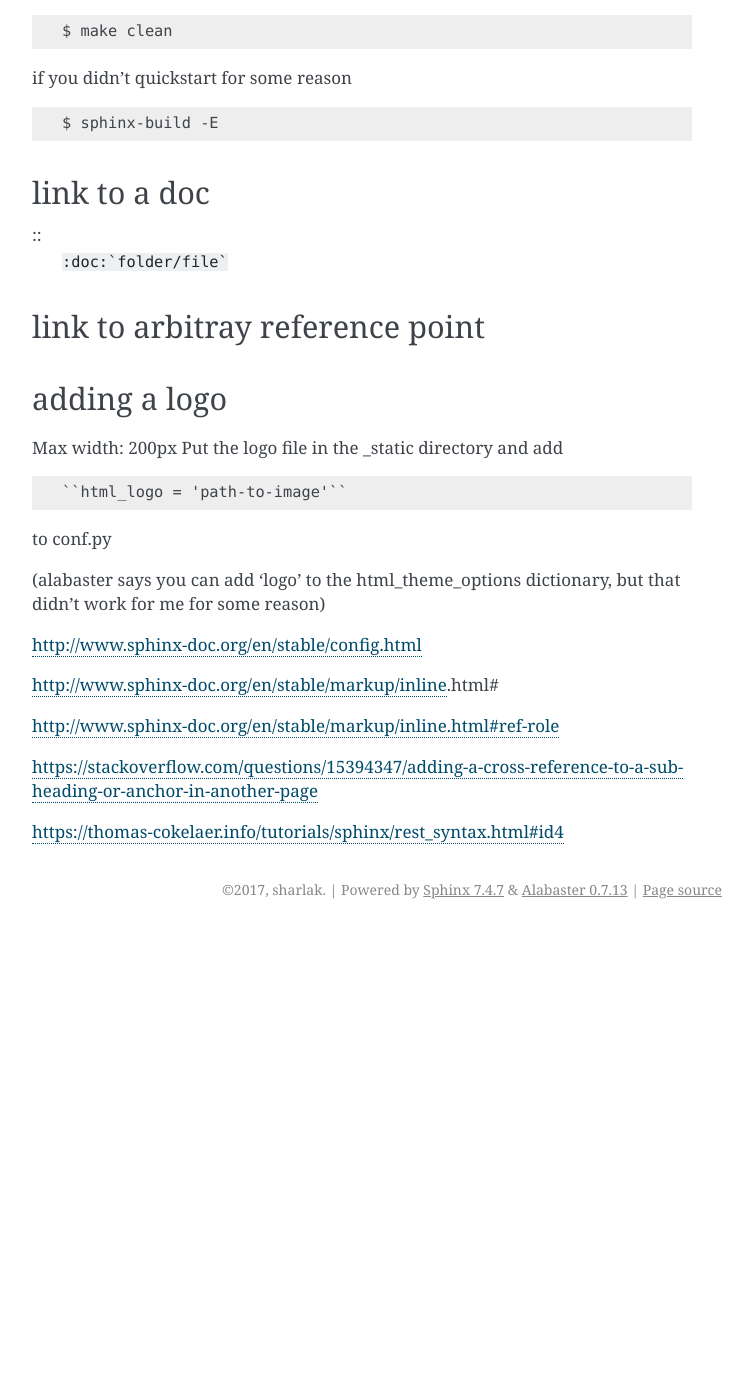
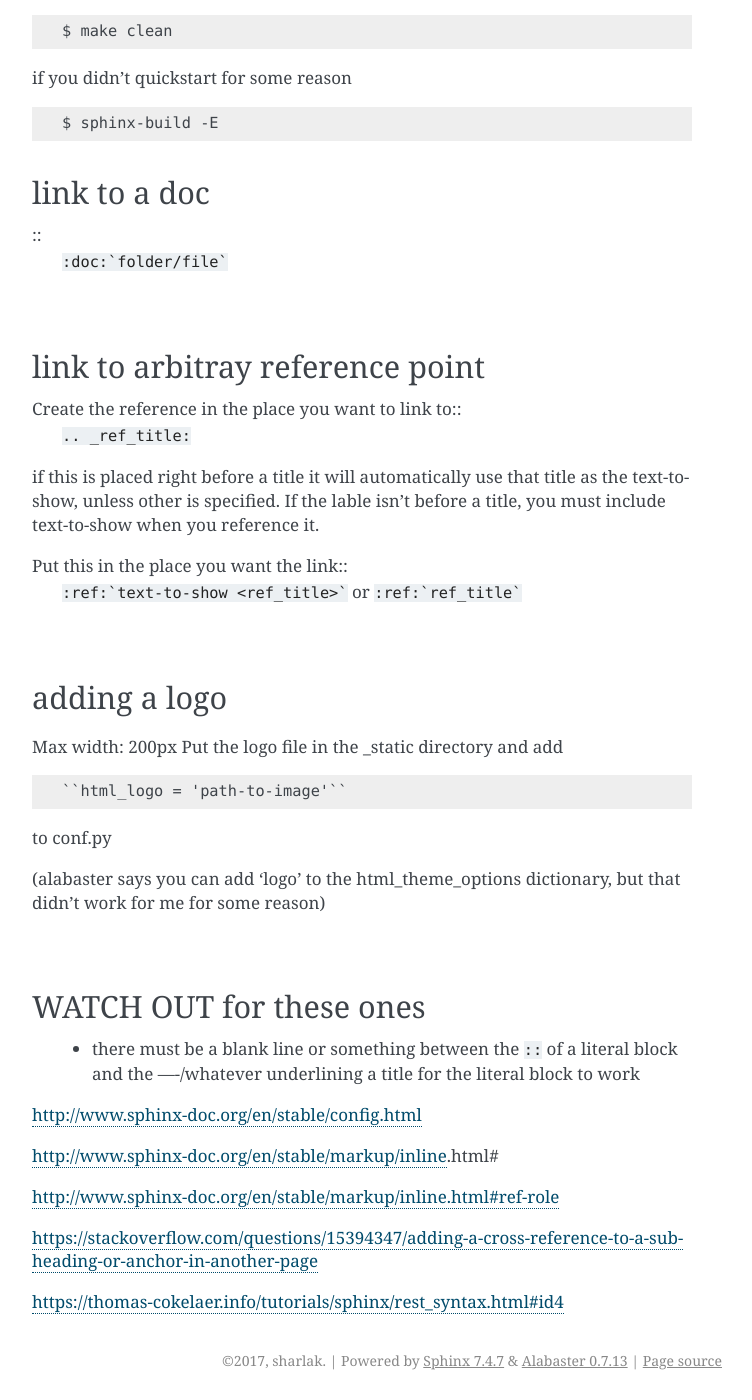
Before and after one commit to elanorigby/devbook, a Sphinx documentation site: the page built from source/rst-sphinx/sphinx_quickie.rst, in a window 1280 px wide and 1400 px high, scrolled down 609 px. Shown: the whole window, without its empty margins (388-1140 px from the left). Built offline with Sphinx 7.4.7, drawn with Linux system fonts in a browser that asks for light colours; before the commit the page ends 1538 px from its top, so only the background shows below that; some of the changed text lies outside the part shown.

Commit message:
workaround to fix literal blocks in git page

````diff
--- a/source/README.rst
+++ b/source/README.rst
@@ -7,7 +7,7 @@
 
 A very nerdy diary 👩🏻‍💻
 ============================
-You know how sometimes you spend a long time figuring something out and then by the time you need that knowledge again you've forgotten? This is an attempt to minimize that and, as such, is a continual work in progress. There are some parts that are like a guide, and I intend to keep them correct and updated, but if you're looking for an actual guide, `The Hitchhiker's Guide to Python <https://python-guide-pt-br.readthedocs.io/en/latest/>`_ is an *actual* guide.
+You know how sometimes you spend a long time figuring something out and then by the time you need that knowledge again you've forgotten? This is an attempt to minimize that and, as such, is a continual work in progress. There are some parts that are like a guide, and I intend to keep them correct and updated, but if you're looking for an actual *guide*, `The Hitchhiker's Guide to Python <https://python-guide-pt-br.readthedocs.io/en/latest/>`_ is an *actual* guide.
 If you see anything that's glaringly wrong, send me a pull request! That would be very nice.
 
 
--- a/source/bash/bash_aliasing.rst
+++ b/source/bash/bash_aliasing.rst
@@ -1,3 +1,7 @@
+=====
+Bash
+=====
+
 Bash Aliasing
 ===============
 
--- a/source/pip/pip_over.rst
+++ b/source/pip/pip_over.rst
@@ -1,3 +1,5 @@
+|
+
 ===
 Pip
 ===
--- a/source/rst-sphinx/sphinx_quickie.rst
+++ b/source/rst-sphinx/sphinx_quickie.rst
@@ -7,7 +7,7 @@ If you used quickstart and have that makefile you can just do
 ::
 	$ make html
 
-view the html in ur browzr
+& view the html in ur browzr
 
 if you didn't quickstart
 ::
@@ -28,13 +28,25 @@ if you didn't quickstart for some reason
 
 link to a doc
 --------------
+
 ::
 	``:doc:`folder/file```
 
+|
+
 link to arbitray reference point
 ---------------------------------
+Create the reference in the place you want to link to::
+	``.. _ref_title:``
 
+if this is placed right before a title it will automatically use that title as the text-to-show, unless other is specified. If the lable isn't before a title, you must include text-to-show when you reference it.
 
+Put this in the place you want the link::
+	``:ref:`text-to-show <ref_title>```
+	or
+	``:ref:`ref_title```
+
+|
 
 adding a logo
 --------------
@@ -47,6 +59,13 @@ to conf.py
 
 (alabaster says you can add 'logo' to the html_theme_options dictionary, but that didn't work for me for some reason)
 
+|
+
+WATCH OUT for these ones
+-------------------------
+ - there must be a blank line or something between the ``::`` of a literal block and the ----/whatever underlining a title for the literal block to work
+
+
 
 http://www.sphinx-doc.org/en/stable/config.html
 
````
Also changed, not shown: source/git/git_over.rst (+12 -9 lines).
